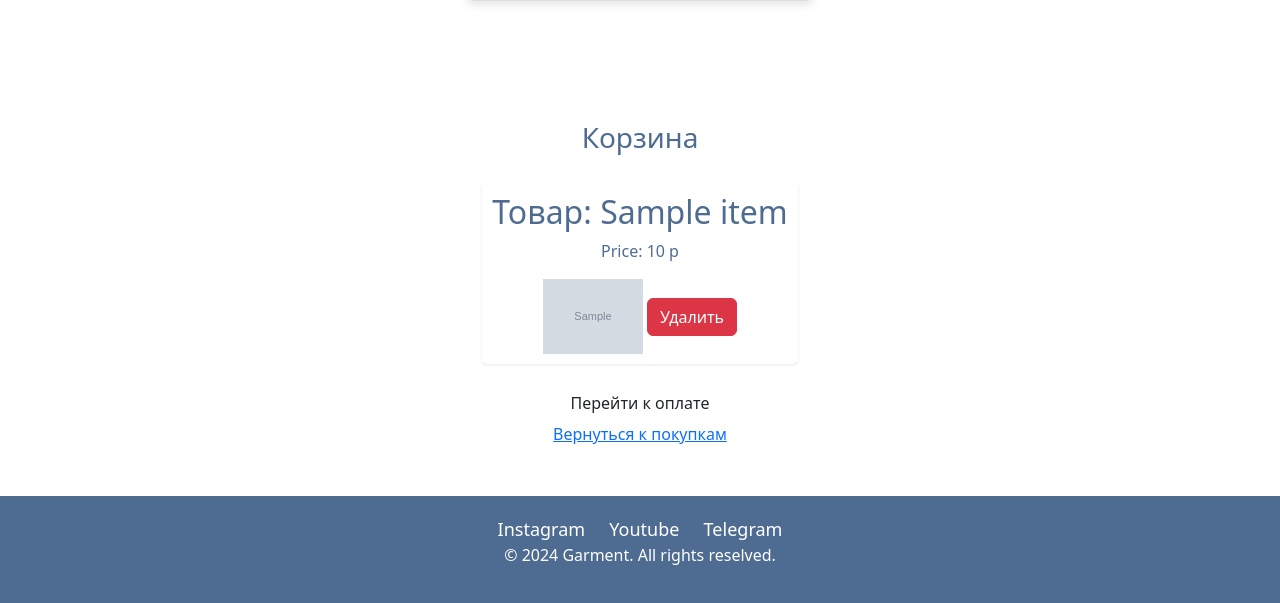
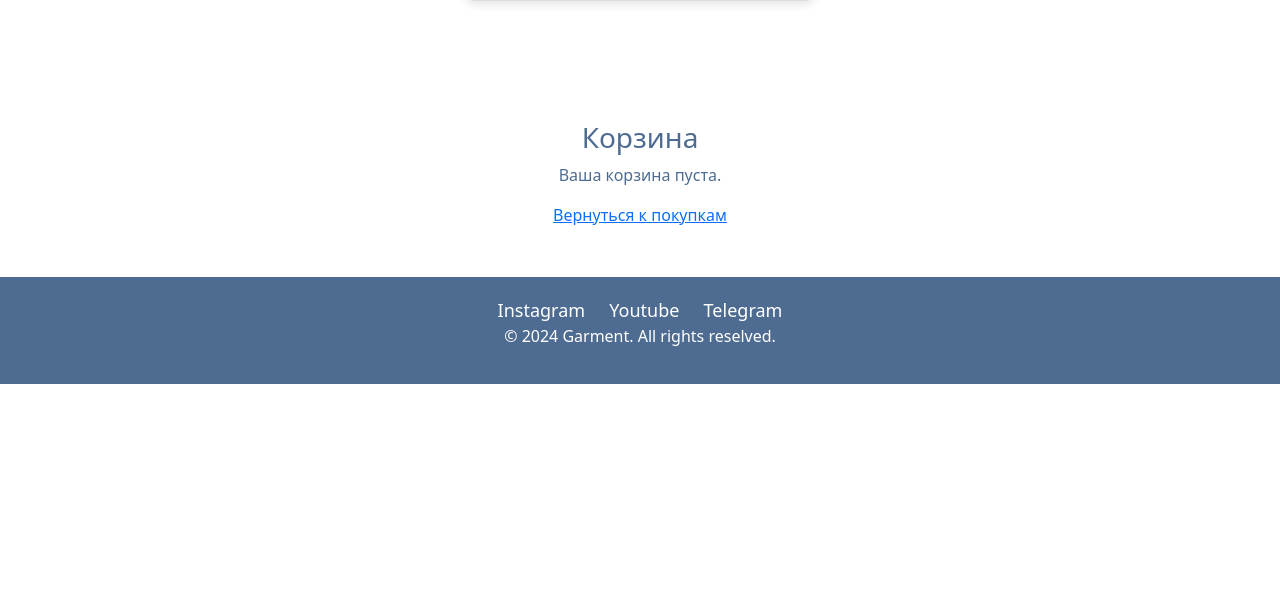
Before and after one commit to Sasha2810/garmment_website, a Flask app: template templates/index.html in a window 1280 px wide. Shown: the part 2185-2788 px from the top of the page. After the commit the page ends 2569 px from the top, so only its background shows below. Run offline with Flask 3, Linux system fonts and the light colour scheme; the template is opened without the code that fills it: most values are stand-ins (such as "Sample title", 1, 10 or a date in 2020); grey boxes marked "Sample" are stand-in pictures; some libraries are stand-ins or nearby versions.

Commit message:
Add files via upload

```diff
--- a/app.py
+++ b/app.py
@@ -1,8 +1,11 @@
-from flask import Flask, render_template, request, redirect, url_for
+from flask import Flask, render_template, request, redirect, url_for, session
 import uuid
 import os
 
 app = Flask(__name__)
+
+secret_key = os.urandom(24)
+app.secret_key = secret_key.hex()
 
 app.config['UPLOAD_FOLDER'] = 'static/image'
 app.config['ALLOWED_EXTENSIONS'] = {'png', 'jpg', 'jpeg', 'gif'}
@@ -20,7 +23,7 @@ def index():
     for img in products[0]['images']:
         print(url_for('static', filename='image/' + img))
 
-    return render_template('index.html', products=products, archived_products=archived_products, cart=cart)
+    return render_template('index.html', products=products, archived_products=archived_products)
 # Админка
 @app.route('/QW1F23V4', methods=['GET', 'POST'])
 def admin_panel():
@@ -65,27 +68,50 @@ def archive_product(product_id):
         print(archived_products)
     return redirect(url_for('admin_panel'))
 
-cart = []
-
 @app.route('/add_to_cart/<int:product_id>', methods=['POST'])
 def add_to_cart(product_id):
+    if 'cart' not in session:
+        session['cart'] = []  # Инициализируем корзину, если она еще не существует
+
     if 0 <= product_id < len(products):
-        cart.append(products[product_id].copy())
+        # Проверяем, есть ли товар уже в корзине по ID
+        if any(item['id'] == product_id for item in session['cart']):
+            print("Товар уже в корзине.")
+            return redirect(url_for('index'))  # Если товар уже в корзине, ничего не делаем
 
-    print(cart)  # Debugging line
+        # Добавляем товар в корзину
+        item = products[product_id].copy()
+        item['id'] = product_id  # Добавляем ID товара для проверки
+        session['cart'].append(item)
+        session.modified = True  # Указываем, что сессия изменена
+        print(session['cart'])  # Для отладки
+
     return redirect(url_for('index'))
 
-@app.route('/remove_from_cart/<int:item_index>', methods=['POST'])
-def remove_from_cart(item_index):
-    if 0 <= item_index < len(cart):
-        cart.pop(item_index)  # Remove the item at the specified index
-    return redirect(url_for('index'))  # Redirect back to cart page
 
-@app.route('/checkout')
+@app.route('/remove_from_cart/<int:product_id>', methods=['POST'])
+def remove_from_cart(product_id):
+    if 'cart' in session:
+        print("Cart before removal:", session['cart'])  # Для отладки
+        # Удаляем элемент по product_id
+        session['cart'] = [item for item in session['cart'] if item['id'] != product_id]
+        session.modified = True  # Указываем, что сессия была изменена
+        print("Cart after removal:", session['cart'])  # Для отладки
+    return redirect(url_for('index'))
+
+
+
+@app.route('/checkout', methods=['GET', 'POST'])
 def checkout():
-    total = sum(item['price'] for item in cart)
+    if 'cart' not in session or not session['cart']:
+        return redirect(url_for('index'))  # Если корзина пуста, перенаправляем на главную страницу
+
+    total = sum(item['price'] for item in session['cart'])  # Суммируем цены товаров из сессии
     print(total)
-    return render_template('checkout.html', cart=cart, total=total)
+
+    return render_template('checkout.html', cart=session['cart'], total=total)
+
+
 
 
 
--- a/templates/index.html
+++ b/templates/index.html
@@ -111,30 +111,30 @@
 
     <section id="cart" class="section cart">
         <h3>Корзина</h3>
-        {% if cart %}
+        {% if session.cart %}
             <div>
-                {% set index = 0 %}  {# Initialize the index counter #}
-                {% for item in cart %}
+                {% set index = 0 %}  {# Инициализация счетчика индекса #}
+                {% for item in session.cart %}
                     <div class="products_admin">
                         <div class="prod1">
                             <h2>Товар: {{ item['name'] }}</h2>
-                            <p>Price: {{ item['price'] }} р</p>
+                            <p>Цена: {{ item['price'] }} р</p>
                             {% if item['images'] %}
                                 {% for img in item['images'] %}
                                     <img src="{{ url_for('static', filename='image/' ~ img) }}" alt="{{ img }}" style="width: 100px;">
                                 {% endfor %}
                             {% endif %}
-                            <!-- Remove from Cart Button -->
-                            <form action="{{ url_for('remove_from_cart', item_index=index) }}" method="POST" style="display:inline;">
+                            <form action="{{ url_for('remove_from_cart', product_id=item.id) }}" method="POST" style="display:inline;">
                                 <button type="submit" class="btn btn-danger remove-btn">Удалить</button>
                             </form>
+
                         </div>
                     </div>
-                    {% set index = index + 1 %}  {# Increment the index counter #}
+                    {% set index = index + 1 %}  {# Увеличиваем счетчик индекса #}
                 {% endfor %}
             </div>
-            <!-- Button to proceed to checkout -->
-            <form action="{{ url_for('checkout') }}" method="GET" style="margin-top: 20px;">
+            <!-- Кнопка для перехода к оплате -->
+            <form action="{{ url_for('checkout') }}" method="POST" style="margin-top: 20px;">
                 <button type="submit" class="btn">Перейти к оплате</button>
             </form>
         {% else %}
```
Also changed, not shown: static/image/examp.png (added), static/image/pasted image.png (added).
